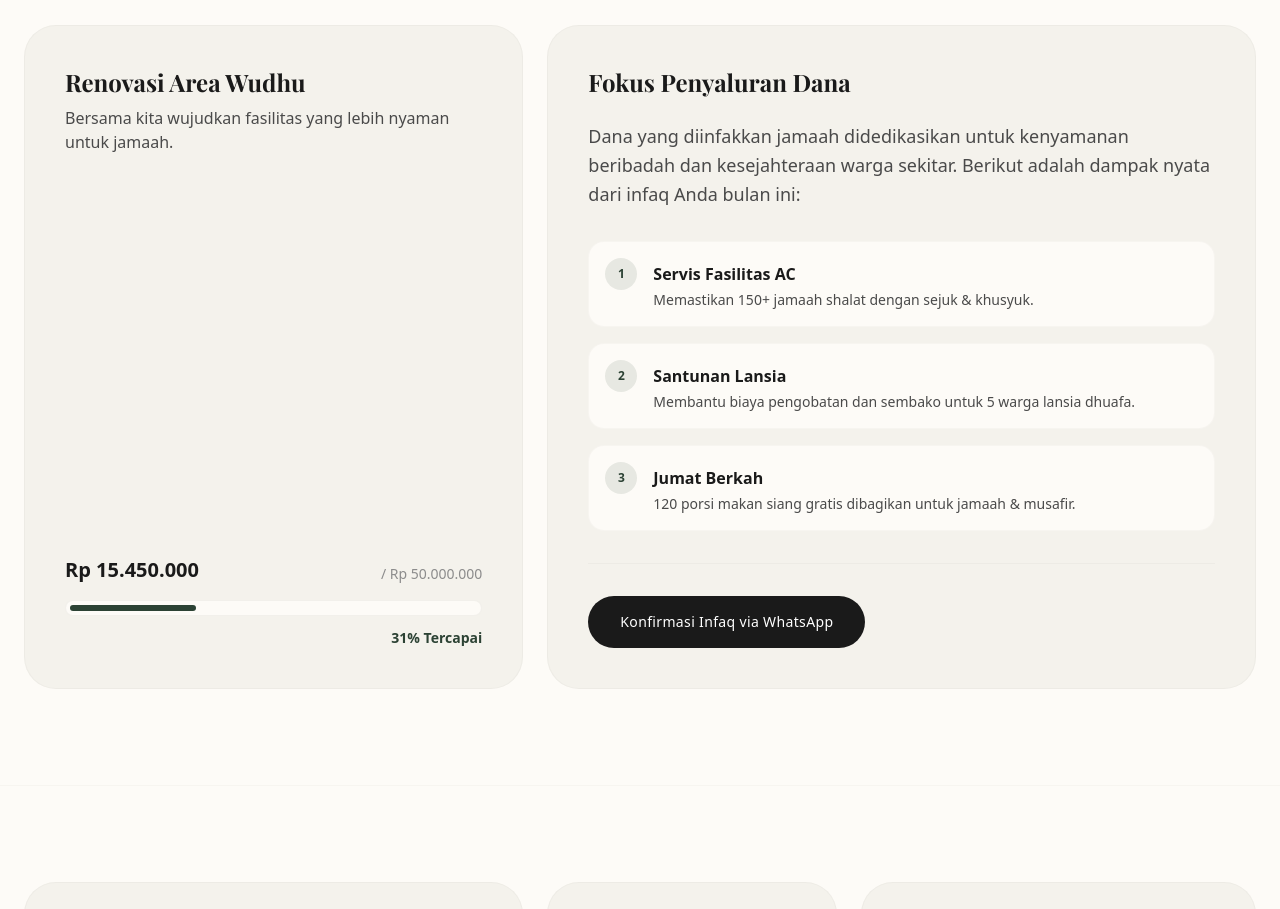
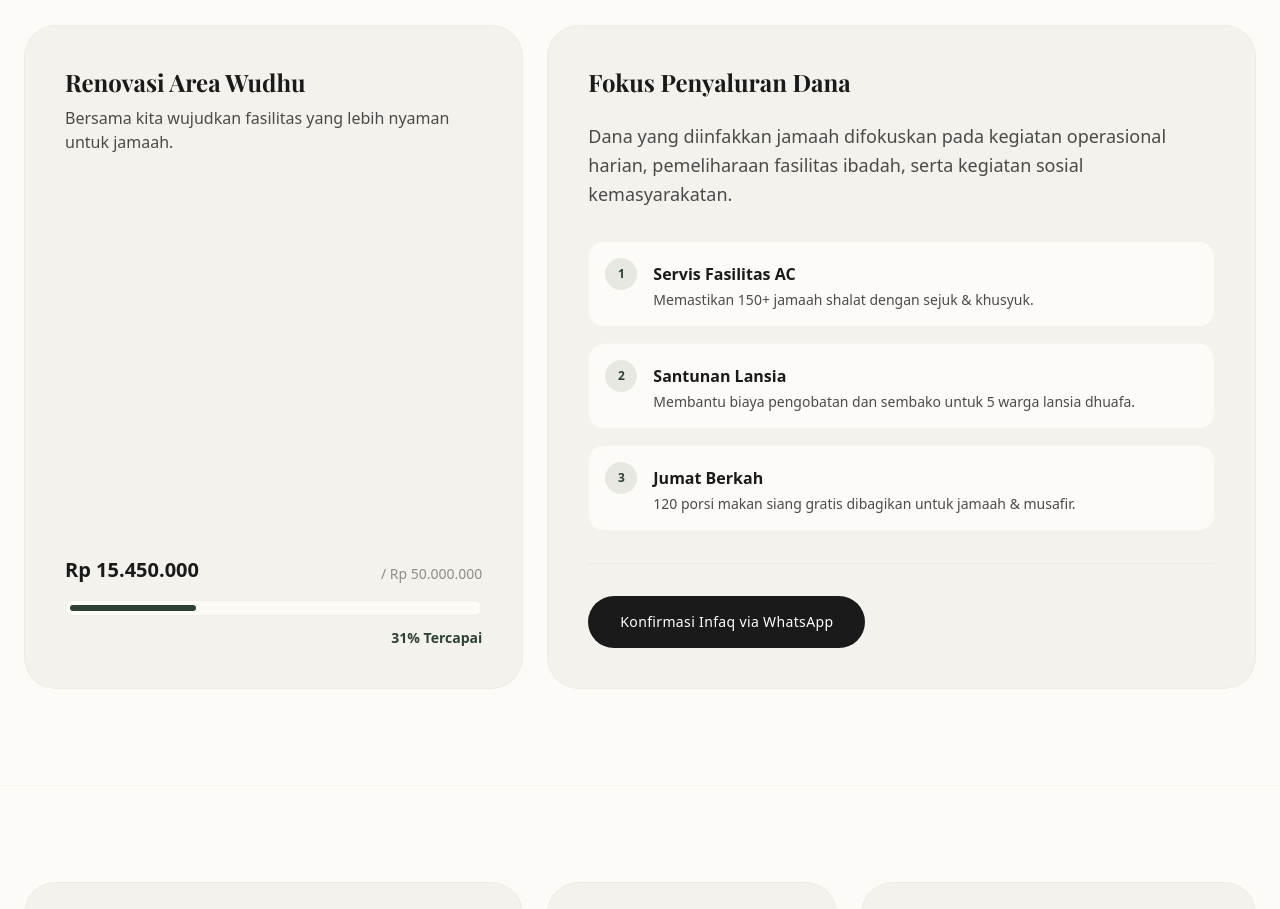
Before and after one commit to kaz-hero123/Musholla-Safinatul-Arkab, a Next.js app: page /infaq in a window 1280 px wide. Shown: the part 900-1809 px from the top of the page. Built offline with nearby package versions, Linux system fonts and the light colour scheme; a web font is replaced by a local one.

Commit message:
chore: restore user text in infaq and suppress lint false positive

```diff
--- a/src/components/sections/InfaqDashboard.tsx
+++ b/src/components/sections/InfaqDashboard.tsx
@@ -101,7 +101,7 @@ export default function InfaqDashboard() {
           <div className="lg:col-span-7 bg-bg-secondary p-8 md:p-10 rounded-[2rem] border border-border/50 animate-reveal" style={{animationDelay: '0.5s'}}>
             <h3 className="font-display font-bold text-2xl text-text-primary mb-6">Fokus Penyaluran Dana</h3>
             <p className="text-text-secondary text-lg leading-relaxed mb-8">
-              Dana yang diinfakkan jamaah didedikasikan untuk kenyamanan beribadah dan kesejahteraan warga sekitar. Berikut adalah dampak nyata dari infaq Anda bulan ini:
+              Dana yang diinfakkan jamaah difokuskan pada kegiatan operasional harian, pemeliharaan fasilitas ibadah, serta kegiatan sosial kemasyarakatan.
             </p>
             <div className="flex flex-col gap-4">
               {recentDistributionNotes.map((note, i) => (
--- a/src/components/sections/PrayerTimes.tsx
+++ b/src/components/sections/PrayerTimes.tsx
@@ -48,6 +48,7 @@ export default function PrayerTimes() {
   };
 
   useEffect(() => {
+    // eslint-disable-next-line
     loadData();
   }, []);
 
```
